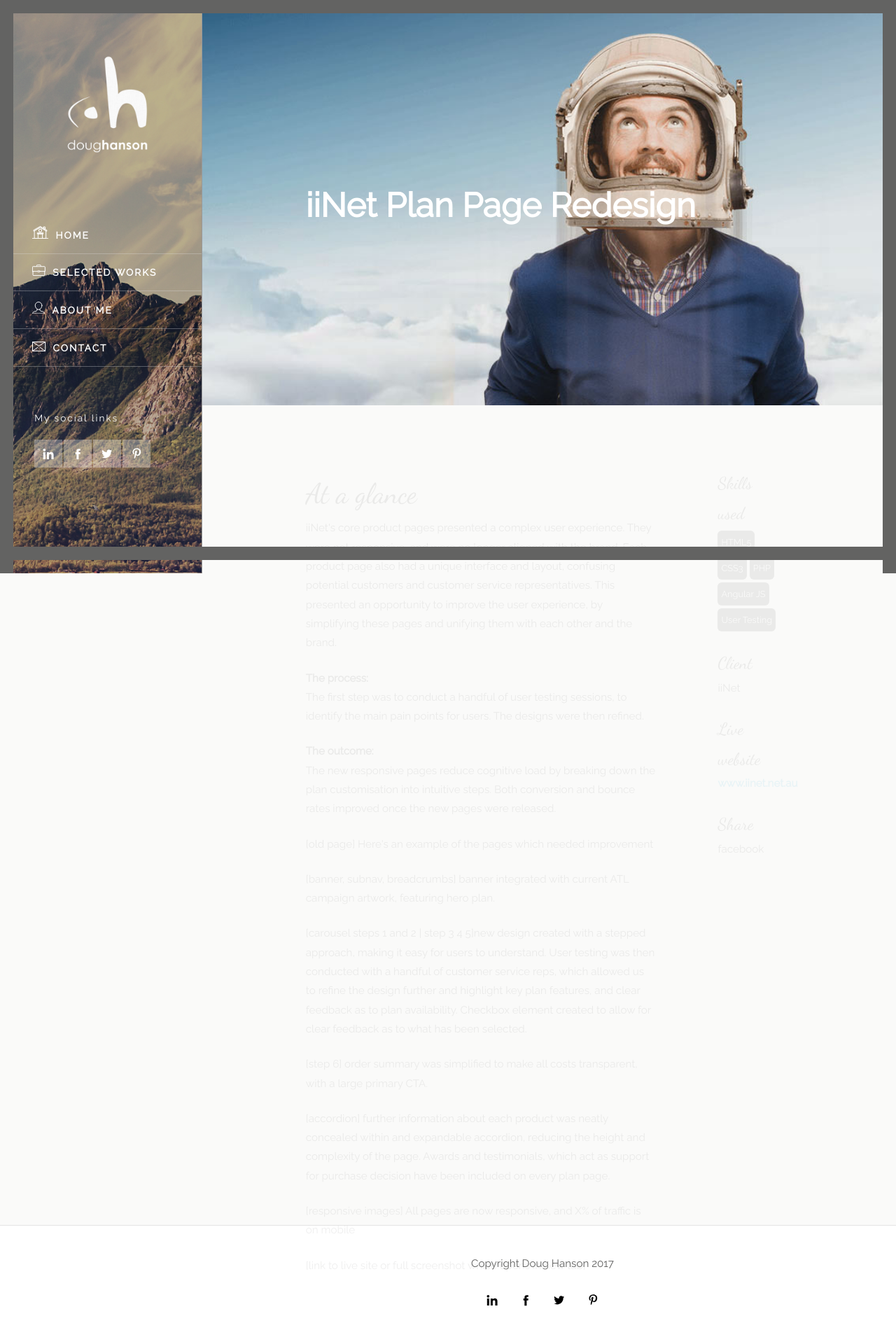
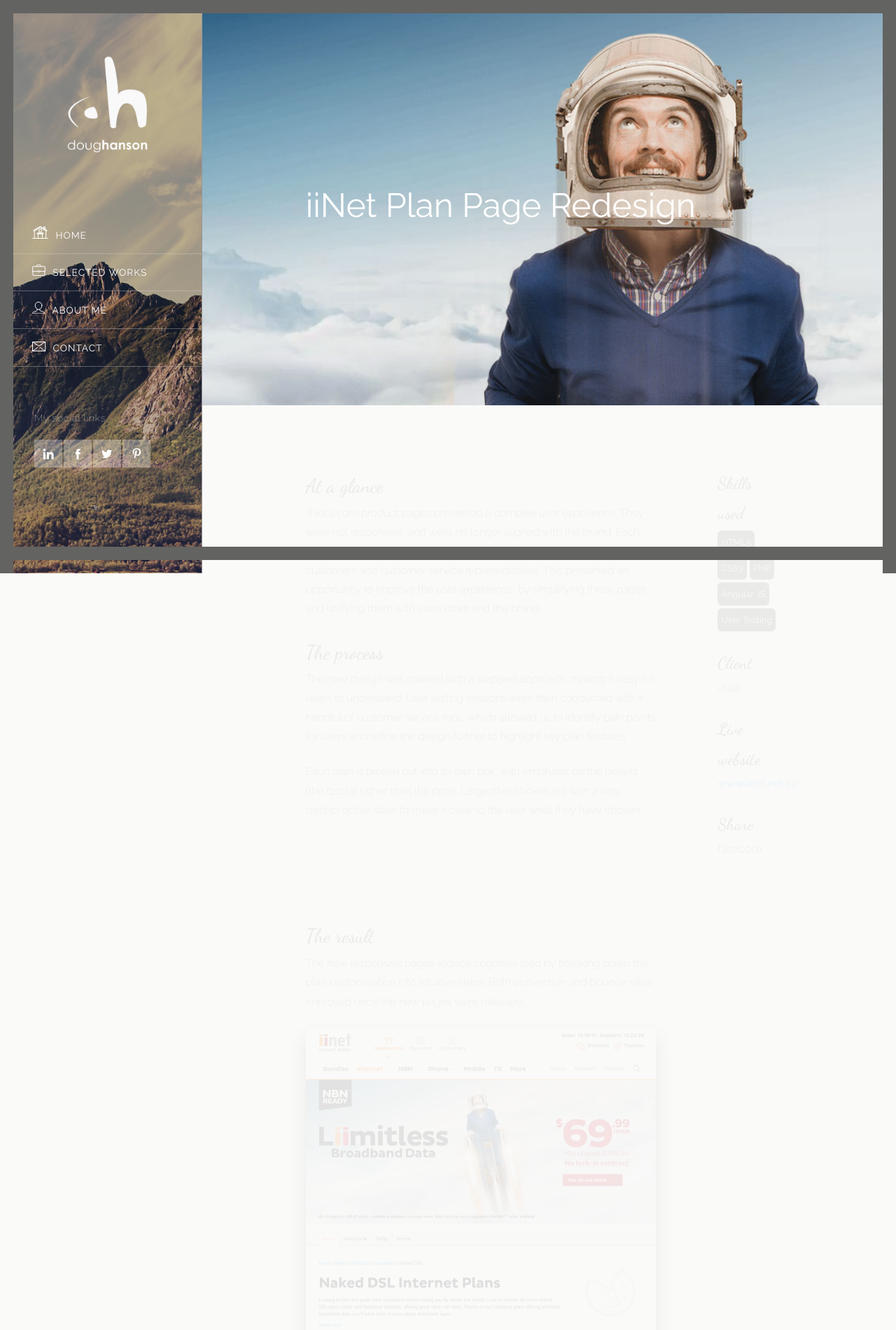
Before and after one commit to dougHanson/dougRepo, a PHP site: page /iinet-plan-pages/ in a window 1280 px wide. Shown: the top 1900 px of the page at 70% size. Before the commit the page ends 1866 px from the top, so only its background shows below. Run offline with PHP 8.4, Linux system fonts and the light colour scheme; style sheets or scripts are compiled from the project's sources; some libraries are stand-ins or nearby versions.

Commit message:
add plan images style & font tweaks

```diff
--- a/css/base/_variables.scss
+++ b/css/base/_variables.scss
@@ -65,7 +65,7 @@ $headings-margin:            1rem;
 $paragraph-color:            $grey-6;
 $paragraph-margin:           0.75rem;
 $paragraph-font-size:        0.95rem;
-$paragraph-font-weight:      300;
+$paragraph-font-weight:      200;
 
 
 /* -------------------------------------
--- a/css/modules/_nav.scss
+++ b/css/modules/_nav.scss
@@ -72,8 +72,8 @@ nav {
   margin-top: 60px;
   text-transform: uppercase;
   font-size: 0.85em;
-  font-weight: 800;
-  letter-spacing: 2px;
+  font-weight: 600;
+  letter-spacing: 1px;
 }
 @media (max-width: 991px) {
   nav {
--- a/css/modules/_type.scss
+++ b/css/modules/_type.scss
@@ -14,7 +14,7 @@ p {
 a {
   color: $link-color;
   text-decoration: none;
-  font-weight: 600;
+  font-weight: 400;
 }
 
 a:hover,
@@ -146,8 +146,8 @@ h6, .h6              { font-size: $font-size-h6; }
 /* ----- Font weights ----- */
 
 .font-light          { font-weight: 100; }
-.font-bold           { font-weight: 600; }
-.font-heavy          { font-weight: 700; }
+.font-bold           { font-weight: 400; }
+.font-heavy          { font-weight: 600; }
 
 /* ----- Line spacing ----- */
 
@@ -165,13 +165,11 @@ h6, .h6              { font-size: $font-size-h6; }
 
 .subheading {
   font-family: $font-family-secondary;
-  font-weight: 200;
 	color: $grey-6;
 }
 
 .subheading__hero {
 	font-family: $font-family-secondary;
-	font-weight: 400;
 	font-size: 2rem;
 	color: $grey-2;
 	width: 80%;
--- a/css/plugins/_arrow-navigation.scss
+++ b/css/plugins/_arrow-navigation.scss
@@ -85,11 +85,12 @@
 	margin: 0;
 	padding: 20px 0;
 	color: #fff;
-	white-space: nowrap;
-	font-weight: 300;
+	font-family: $font-family-secondary, serif;
+	font-weight: 400;
 	font-size: 1.5em;
 	line-height: 1.5;
-	font-family: $font-family-secondary, serif;
+	white-space: nowrap;
+	letter-spacing: 1px;
 }
 
 .nav-slide div h3 span {
--- a/iinet-plan-pages.php
+++ b/iinet-plan-pages.php
@@ -12,7 +12,7 @@
 
 
 	<!-- build:css -->
-	<link href="https://fonts.googleapis.com/css?family=Raleway|Dancing+Script" rel="stylesheet" type="text/css">
+	<link href="https://fonts.googleapis.com/css?family=Raleway:100,200,400,600|Dancing+Script" rel="stylesheet" type="text/css">
 	<link rel="stylesheet" href="css/styles.css" media="all">
 
 
@@ -78,28 +78,23 @@
 							</p>
 
 							<!-- copy -->
-							<p class="h2 subheading padding-0 margin-0">At a glance</p>
+							<p class="h3 subheading padding-0 margin-0">At a glance</p>
 							<p>iiNet's core product pages presented a complex user experience. They were not responsive, and were no longer aligned with the brand. Each product page also had a unique interface and layout, confusing potential customers and customer service representatives. This presented an opportunity to improve the user experience, by simplifying these pages and unifying them with each other and the brand. </p>
 
-							<p><strong>The process:</strong><br>The first step was to conduct a handful of user testing sessions, to identify the main pain points for users. The designs were then refined.</p>
 
-							<p><strong>The outcome:</strong><br>The new responsive pages reduce cognitive load by breaking down the plan customisation into intuitive steps. Both conversion and bounce rates improved once the new pages were released.</p>
+							<p class="h3 subheading padding-0 margin-0">The process</p>
+							<p>The new design was created with a stepped approach, making it easy for users to understand. User testing sessions were then conducted with a handful of customer service reps, which allowed us to identify pain points for users and refine the design further to highlight key plan features.</p>
+							<p>Each plan is broken out into its own box, with emphasis on the benefit (the quota) rather than the price. Large checkboxes are with a very distinct active state to make it clear to the user what they have chosen.</p>
+							<div class="owl-carousel owl-theme">
+								<div class="item"><img src="img/iinet-plan-pages-mobile-banner.png" /></div>
+								<div class="item"><img src="img/iinet-plan-pages-mobile-signup.png" /></div>
+								<div class="item"><h4>3</h4></div>
+								<div class="item"><h4>4</h4></div>
+						</div>
 
-							<p>[old page] Here's an example of the pages which needed improvement</p>
-
-							<p>[banner, subnav, breadcrumbs] banner integrated with current ATL campaign artwork, featuring hero plan.</p>
-
-
-							<p>[carousel steps 1 and 2 | step 3 4 5]new design created with a stepped approach, making it easy for users to understand. User testing was then conducted with a handful of customer service reps, which allowed us to refine the design further and highlight key plan features, and clear feedback as to plan availability. Checkbox element created to allow for clear feedback as to what has been selected.</p>
-
-							<p>[step 6] order summary was simplified to make all costs transparent, with a large primary CTA. </p>
-
-							<p>[accordion] further information about each product was neatly concealed within and expandable accordion, reducing the height and complexity of the page. Awards and testimonials, which act as support for purchase decision have been included on every plan page. </p>
-
-							<p>[responsive images] All pages are now responsive, and X% of traffic is on mobile</p>
-
-							<p>[link to live site or full screenshot which opens in new tab]</p>
-
+							<p class="h3 subheading padding-0 margin-0">The result</p>
+							<p>The new responsive pages reduce cognitive load by breaking down the plan customisation into intuitive steps. Both conversion and bounce rates improved once the new pages were released.</p>
+							<p><img src="img/iinet-plan-pages-naked-dsl.png" alt="" / style="max-width: 100%; box-shadow: 0px 15px 25px #636362;"></p>
 
 							<p class="margin-bottom-40"><!-- --></p>
 
@@ -129,6 +124,29 @@
 
 
 	<script>
+
+	$(window).on('beforeunload', function(){
+		$(window).scrollTop(0);
+	});
+
+$('.owl-carousel').owlCarousel({
+    loop:true,
+    margin:10,
+    nav:true,
+		autoHeight:true,
+    responsive:{
+        0:{
+            items:1
+        },
+        600:{
+            items:3
+        },
+        1000:{
+            items:2
+        }
+    }
+})
+
 	$(function() {
 
 		var sidebar = $('.sidebar');
--- a/index.php
+++ b/index.php
@@ -11,7 +11,7 @@
 	<meta name="keywords" content="web design, designer, web development, front end developer, ux design, perth, doug hanson">
 
 	<!-- build:css -->
-	<link href="https://fonts.googleapis.com/css?family=Raleway|Dancing+Script|Satisfy" rel="stylesheet" type="text/css">
+	<link href="https://fonts.googleapis.com/css?family=Raleway:100,200,400,600|Dancing+Script" rel="stylesheet" type="text/css">
 	<link rel="stylesheet" href="css/styles.css" media="all">
 	<!-- endbuild -->
 
```
Also changed, not shown: img/dh-logo2.png (added), img/iinet-plan-pages-mobile-banner.png (added), img/iinet-plan-pages-mobile-signup.png (added), img/iinet-plan-pages-naked-dsl.png (added), img/iinet-plan-pages-original-naked-dsl.png (added), img/iinet-plan-pages-signupnow.png (added), img/iinet-plan-pages-step2.png (added), img/iinet-plan-pages-step4.png (added), img/iinet-plan-pages-step5.png (added).
